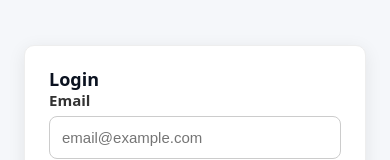
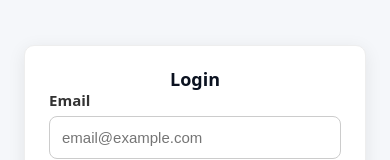
Before and after one commit to Priya-Tanwar-Eng/idea-share, a React (Vite) app in the folder frontend/: page /login in a window 390 px wide. Shown: the part 288-448 px from the top of the page. Built offline with nearby package versions, Linux system fonts and the light colour scheme.

Commit message:
Improve responsive layout for login and home pages

```diff
--- a/frontend/src/pages/Login.css
+++ b/frontend/src/pages/Login.css
@@ -95,12 +95,21 @@
     border-radius: 12px;
     text-align: center;
   }
-  .hero-title { font-size: 26px; }
+  .hero-title {
+     font-size: 26px;
+ }
 
   .login-card {
     padding: 24px;
     border-radius: 10px;
   }
+}
+
+.card-title{
+    text-align: center;
+    margin-bottom: 20px;
+    font-size: 24px;
+    font-weight: 700;
 }
 
 /* NEW: Equalize heights on larger screens */
```
